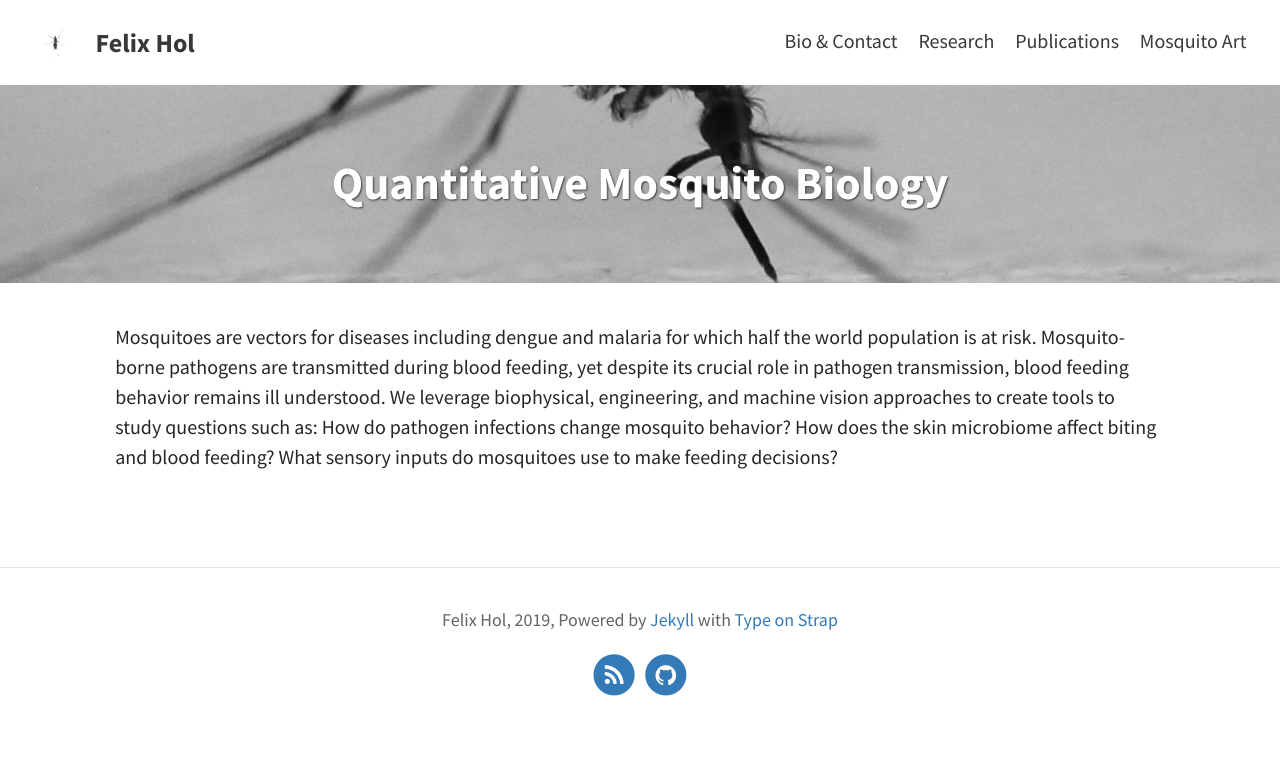
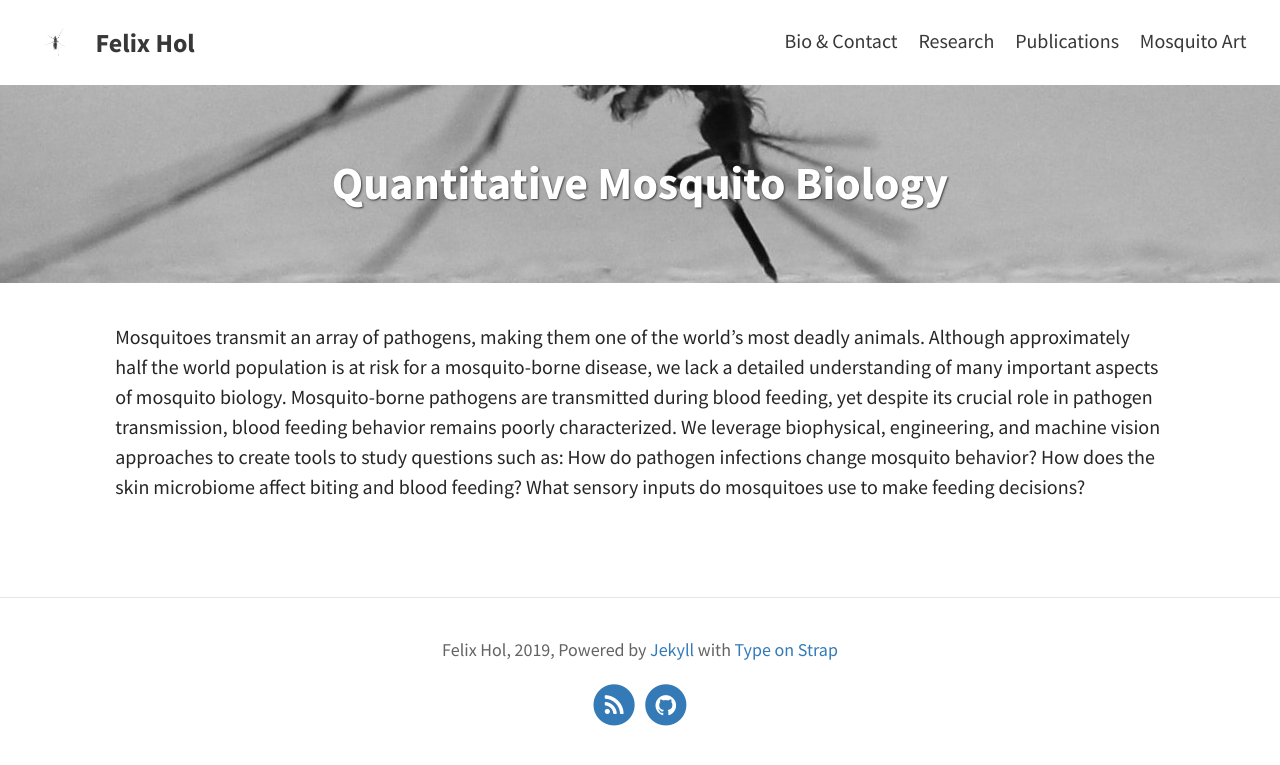
Before and after one commit to felixhol/felixhol.github.io, a Jekyll site: the page built from index.md, in a window 1280 px wide. Shown: the top 765 px of the page. Built offline with Jekyll 4.4.1, drawn with Linux system fonts in a browser that asks for light colours; the list of posts is cut into pages by our own code.

Commit message:
small update

```diff
--- a/index.md
+++ b/index.md
@@ -5,7 +5,7 @@ title: Quantitative Mosquito Biology
 feature-img: "assets/img/bitingMosquitoCrop3.jpg"
 ---
 
-Mosquitoes are vectors for diseases including dengue and malaria for which half the world population is at risk. Mosquito-borne pathogens are transmitted during blood feeding, yet despite its crucial role in pathogen transmission, blood feeding behavior remains ill understood. We leverage biophysical, engineering, and machine vision approaches to create tools to study questions such as: How do pathogen infections change mosquito behavior? How does the skin microbiome affect biting and blood feeding? What sensory inputs do mosquitoes use to make feeding decisions?
+Mosquitoes transmit an array of pathogens, making them one of the world’s most deadly animals. Although approximately half the world population is at risk for a mosquito-borne disease, we lack a detailed understanding of many important aspects of mosquito biology. Mosquito-borne pathogens are transmitted during blood feeding, yet despite its crucial role in pathogen transmission, blood feeding behavior remains poorly characterized. We leverage biophysical, engineering, and machine vision approaches to create tools to study questions such as: How do pathogen infections change mosquito behavior? How does the skin microbiome affect biting and blood feeding? What sensory inputs do mosquitoes use to make feeding decisions?
 
 <!-- To learn more about my research you can click [here](/research/).
  -->
```
